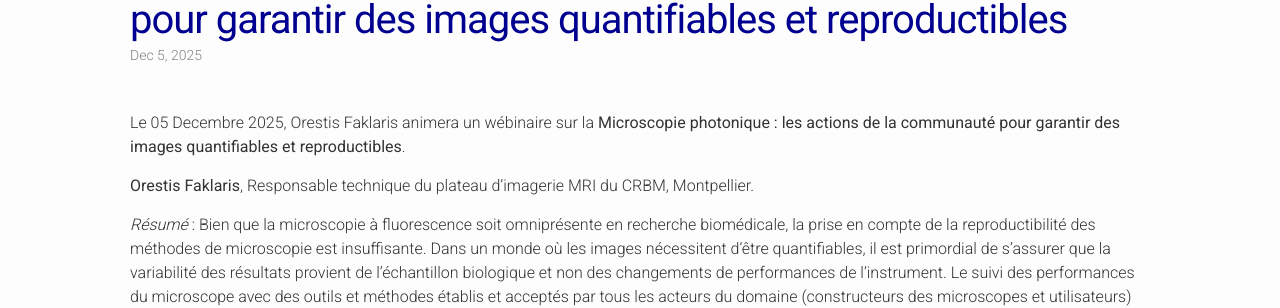
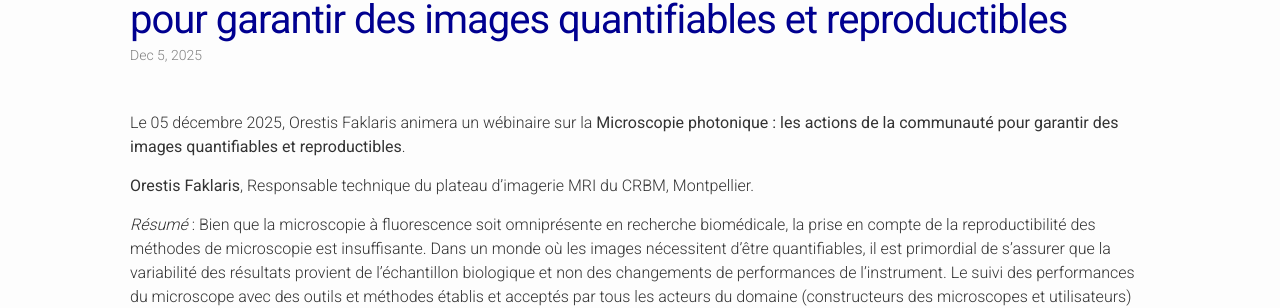
Before and after one commit to FR-RN/FR-RN, a Jekyll site: the page built from _posts/2025-12-05-QUAREP-LiMi_Faklaris.md, in a window 1280 px wide. Shown: the part 267-575 px from the top of the page. Built offline with Jekyll 4.4.1, drawn with Linux system fonts in a browser that asks for light colours; some web fonts are replaced.

Commit message:
Webinaires réseaux européens police

```diff
--- a/_posts/2025-12-05-QUAREP-LiMi_Faklaris.md
+++ b/_posts/2025-12-05-QUAREP-LiMi_Faklaris.md
@@ -4,11 +4,10 @@ title: "Microscopie photonique : les actions de la communauté pour garantir des
 date: 2025-12-05 14:00 +0100
 categories: webinaires
 tags: slides
-lang: francais
 ---
 
 
-Le 05 Decembre 2025, Orestis Faklaris animera un wébinaire sur la **Microscopie photonique : les actions de la communauté pour garantir des images quantifiables et reproductibles**.
+Le 05 décembre 2025, Orestis Faklaris animera un wébinaire sur la **Microscopie photonique : les actions de la communauté pour garantir des images quantifiables et reproductibles**.
 
 **Orestis Faklaris**, Responsable technique du plateau d’imagerie MRI du CRBM, Montpellier.
 
```
Also changed, not shown: _posts/2025-09-18-Visio-repro-doctorants.md (+0 -1 lines), _posts/2025-09-26-Exp_Animale_3R_Le_Bert.md (+0 -1 lines), _posts/2025-10-10-BrRN_Centeno.md (+0 -1 lines), _posts/2025-12-12-AREN_Boakye.md (+0 -1 lines).
